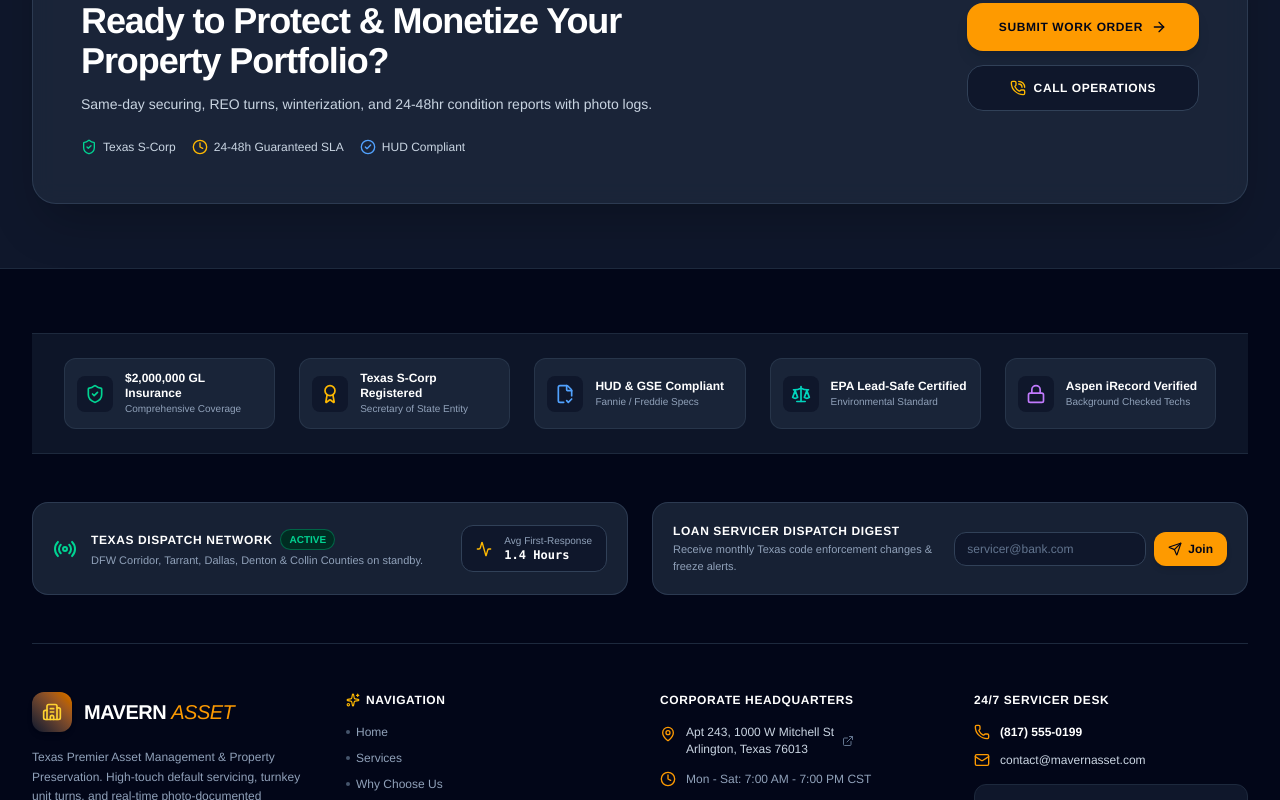
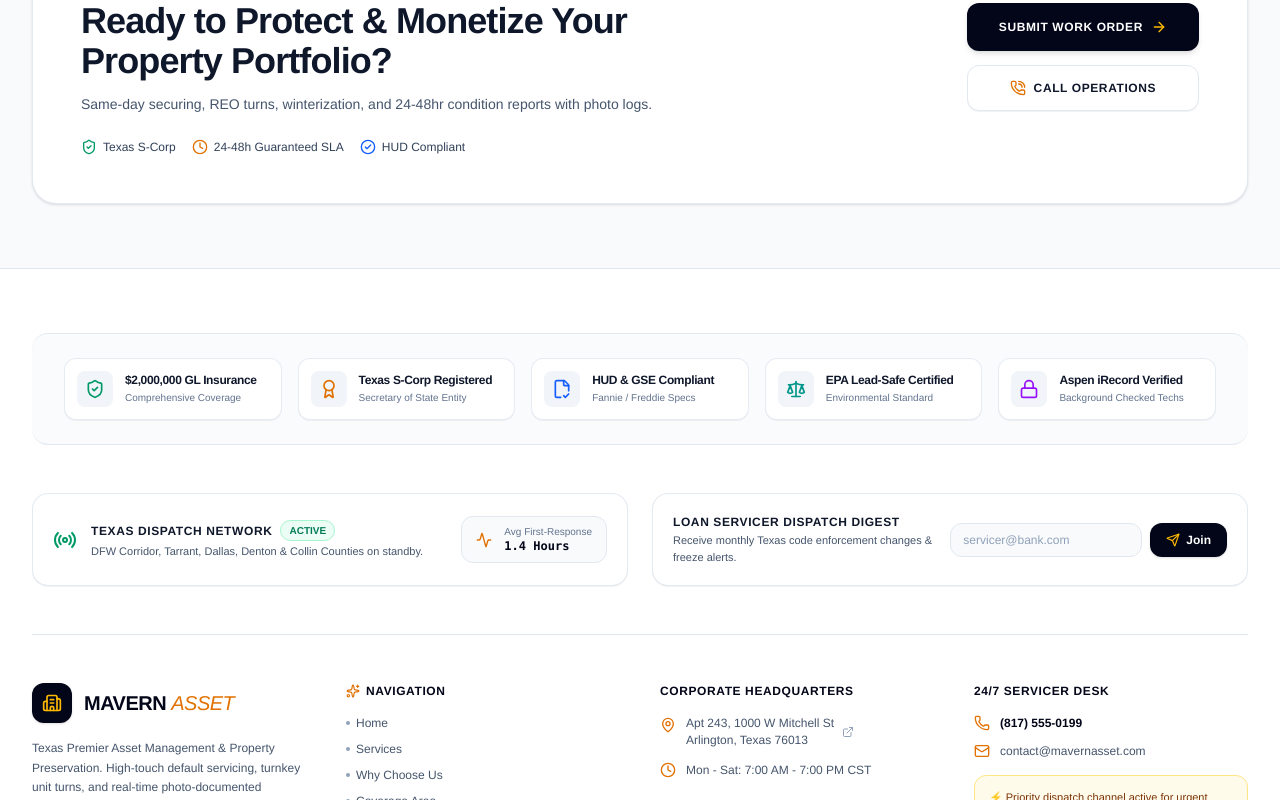
Before and after one commit to mhcybroot/mavern-asset, a React (Vite) app: page / in a window 1280 px wide. Shown: the part 4880-5680 px from the top of the page. Built offline with nearby package versions, Linux system fonts and the light colour scheme.

Commit message:
style: convert footer, cta, and trust sections to white minimalist theme

```diff
--- a/src/views/components/common/Footer.tsx
+++ b/src/views/components/common/Footer.tsx
@@ -16,42 +16,42 @@ export const Footer: React.FC = () => {
     <div className="flex flex-col">
       <PreFooterCTA />
 
-      <footer className="bg-slate-950 text-slate-400 border-t border-slate-800 pt-16 pb-12 relative overflow-hidden">
+      <footer className="bg-white text-slate-600 border-t border-slate-200 pt-16 pb-12 relative overflow-hidden">
         <div className="max-w-7xl mx-auto px-4 sm:px-6 lg:px-8 relative z-10">
           <FooterTrustStrip />
           <FooterLiveStatus />
 
-          <div className="grid grid-cols-1 md:grid-cols-2 lg:grid-cols-4 gap-10 pb-12 border-b border-slate-800">
+          <div className="grid grid-cols-1 md:grid-cols-2 lg:grid-cols-4 gap-10 pb-12 border-b border-slate-200">
             <div>
               <div className="flex items-center gap-3 mb-4">
-                <div className="w-10 h-10 rounded-xl bg-gradient-to-tr from-slate-900 to-amber-600 flex items-center justify-center text-white shadow-md">
-                  <Building2 className="w-5 h-5 text-amber-300" />
+                <div className="w-10 h-10 rounded-xl bg-slate-950 flex items-center justify-center text-white shadow-sm">
+                  <Building2 className="w-5 h-5 text-amber-400" />
                 </div>
-                <span className="text-white font-extrabold text-xl tracking-tight font-display">
-                  MAVERN <span className="text-amber-500 font-normal italic">ASSET</span>
+                <span className="text-slate-950 font-extrabold text-xl tracking-tight font-display">
+                  MAVERN <span className="text-amber-600 font-normal italic">ASSET</span>
                 </span>
               </div>
-              <p className="text-xs leading-relaxed text-slate-400 mb-5 font-normal">
+              <p className="text-xs leading-relaxed text-slate-600 mb-5 font-normal">
                 Texas Premier Asset Management & Property Preservation. High-touch default servicing, turnkey unit turns, and real-time photo-documented preservation across North Texas.
               </p>
               <a
                 href={`mailto:${COMPANY_INFO.contact.email}?subject=${encodeURIComponent("Vendor Packet & Insurance Request - MAVERN ASSET")}`}
-                className="inline-flex items-center gap-2 px-3.5 py-1.5 rounded-xl bg-slate-900 hover:bg-slate-850 border border-slate-700 text-xs text-amber-400 transition"
+                className="inline-flex items-center gap-2 px-3.5 py-1.5 rounded-xl bg-slate-50 hover:bg-slate-100 border border-slate-200 text-xs font-medium text-slate-800 transition"
               >
-                <FileText className="w-3.5 h-3.5" />
+                <FileText className="w-3.5 h-3.5 text-amber-600" />
                 <span>Request Vendor W-9 & COI</span>
               </a>
             </div>
 
             <div>
-              <h3 className="text-white font-bold text-xs tracking-wider uppercase mb-4 text-amber-400 flex items-center gap-1.5">
-                <Sparkles className="w-3.5 h-3.5 text-amber-400" /> Navigation
+              <h3 className="text-slate-950 font-bold text-xs tracking-wider uppercase mb-4 text-amber-700 flex items-center gap-1.5 font-display">
+                <Sparkles className="w-3.5 h-3.5 text-amber-600" /> Navigation
               </h3>
               <ul className="space-y-2.5 text-xs">
                 {NAV_LINKS.map((link) => (
                   <li key={link.label}>
-                    <Link to={link.path} className="hover:text-amber-400 transition-colors flex items-center gap-1.5">
-                      <span className="w-1 h-1 rounded-full bg-slate-600" />
+                    <Link to={link.path} className="text-slate-600 hover:text-slate-950 transition-colors flex items-center gap-1.5">
+                      <span className="w-1 h-1 rounded-full bg-slate-400" />
                       <span>{link.label}</span>
                     </Link>
                   </li>
@@ -60,45 +60,45 @@ export const Footer: React.FC = () => {
             </div>
 
             <div>
-              <h3 className="text-white font-bold text-xs tracking-wider uppercase mb-4 text-amber-400">
+              <h3 className="text-slate-950 font-bold text-xs tracking-wider uppercase mb-4 text-amber-700 font-display">
                 Corporate Headquarters
               </h3>
               <div className="space-y-3.5 text-xs">
                 <div className="flex items-start gap-2.5">
-                  <MapPin className="w-4 h-4 text-amber-500 shrink-0 mt-0.5" />
-                  <a href={mapUrl} target="_blank" rel="noreferrer" className="text-slate-300 hover:text-white leading-snug transition flex items-center gap-1">
+                  <MapPin className="w-4 h-4 text-amber-600 shrink-0 mt-0.5" />
+                  <a href={mapUrl} target="_blank" rel="noreferrer" className="text-slate-600 hover:text-slate-950 leading-snug transition flex items-center gap-1">
                     <span>
                       {COMPANY_INFO.address.suite}, {COMPANY_INFO.address.street}<br />
                       {COMPANY_INFO.address.city}, {COMPANY_INFO.address.state} {COMPANY_INFO.address.zip}
                     </span>
-                    <ExternalLink className="w-3 h-3 text-slate-500 shrink-0 ml-1" />
+                    <ExternalLink className="w-3 h-3 text-slate-400 shrink-0 ml-1" />
                   </a>
                 </div>
                 <div className="flex items-center gap-2.5">
-                  <Clock className="w-4 h-4 text-amber-500 shrink-0" />
-                  <span>{COMPANY_INFO.contact.dispatchHours}</span>
+                  <Clock className="w-4 h-4 text-amber-600 shrink-0" />
+                  <span className="text-slate-600">{COMPANY_INFO.contact.dispatchHours}</span>
                 </div>
               </div>
             </div>
 
             <div>
-              <h3 className="text-white font-bold text-xs tracking-wider uppercase mb-4 text-amber-400">
+              <h3 className="text-slate-950 font-bold text-xs tracking-wider uppercase mb-4 text-amber-700 font-display">
                 24/7 Servicer Desk
               </h3>
               <div className="space-y-3 text-xs">
                 <div className="flex items-center gap-2.5">
-                  <Phone className="w-4 h-4 text-amber-500 shrink-0" />
-                  <a href={`tel:${COMPANY_INFO.contact.phone.replace(/[^0-9]/g, "")}`} className="text-white hover:text-amber-400 font-bold transition">
+                  <Phone className="w-4 h-4 text-amber-600 shrink-0" />
+                  <a href={`tel:${COMPANY_INFO.contact.phone.replace(/[^0-9]/g, "")}`} className="text-slate-950 hover:text-amber-700 font-bold transition">
                     {COMPANY_INFO.contact.phone}
                   </a>
                 </div>
                 <div className="flex items-center gap-2.5">
-                  <Mail className="w-4 h-4 text-amber-500 shrink-0" />
-                  <a href={`mailto:${COMPANY_INFO.contact.email}`} className="text-slate-300 hover:text-white transition">
+                  <Mail className="w-4 h-4 text-amber-600 shrink-0" />
+                  <a href={`mailto:${COMPANY_INFO.contact.email}`} className="text-slate-600 hover:text-slate-950 transition">
                     {COMPANY_INFO.contact.email}
                   </a>
                 </div>
-                <div className="mt-4 p-3.5 rounded-xl bg-slate-900 border border-slate-800 text-[11px] text-amber-300 font-medium">
+                <div className="mt-4 p-3.5 rounded-xl bg-amber-50 border border-amber-200 text-[11px] text-amber-900 font-medium">
                   ⚡ Priority dispatch channel active for urgent freeze mitigation & code violation stays.
                 </div>
               </div>
@@ -110,10 +110,10 @@ export const Footer: React.FC = () => {
               © {new Date().getFullYear()} {COMPANY_INFO.name}. All rights reserved. | {COMPANY_INFO.legalStructure}
             </div>
             <div className="flex flex-wrap items-center gap-6">
-              <span className="hover:text-slate-300 cursor-pointer">Privacy Policy</span>
-              <span className="hover:text-slate-300 cursor-pointer">Terms of Service</span>
-              <span className="hover:text-slate-300 cursor-pointer">GSE / HUD Guidelines</span>
-              <span className="text-amber-500/90 font-medium">Equal Housing Opportunity Partner</span>
+              <span className="hover:text-slate-800 cursor-pointer">Privacy Policy</span>
+              <span className="hover:text-slate-800 cursor-pointer">Terms of Service</span>
+              <span className="hover:text-slate-800 cursor-pointer">GSE / HUD Guidelines</span>
+              <span className="text-amber-700 font-medium">Equal Housing Opportunity Partner</span>
             </div>
           </div>
         </div>
--- a/src/views/components/common/FooterLiveStatus.tsx
+++ b/src/views/components/common/FooterLiveStatus.tsx
@@ -15,50 +15,50 @@ export const FooterLiveStatus: React.FC = () => {
   };
 
   return (
-    <div className="grid grid-cols-1 lg:grid-cols-2 gap-6 pb-12 mb-12 border-b border-slate-800">
-      <div className="p-5 rounded-2xl bg-slate-800/80 border border-slate-700/80 flex flex-col sm:flex-row items-start sm:items-center justify-between gap-4">
+    <div className="grid grid-cols-1 lg:grid-cols-2 gap-6 pb-12 mb-12 border-b border-slate-200">
+      <div className="p-5 rounded-2xl bg-white border border-slate-200/90 shadow-2xs flex flex-col sm:flex-row items-start sm:items-center justify-between gap-4">
         <div className="flex items-center gap-3.5">
           <div className="relative flex items-center justify-center">
-            <span className="w-3.5 h-3.5 rounded-full bg-emerald-500 animate-ping absolute" />
-            <Radio className="w-6 h-6 text-emerald-400 relative z-10" />
+            <span className="w-3.5 h-3.5 rounded-full bg-emerald-500 animate-ping absolute opacity-75" />
+            <Radio className="w-6 h-6 text-emerald-600 relative z-10" />
           </div>
           <div>
             <div className="flex items-center gap-2">
-              <span className="text-white text-xs font-bold uppercase tracking-wider">
+              <span className="text-slate-900 text-xs font-bold uppercase tracking-wider font-display">
                 Texas Dispatch Network
               </span>
-              <span className="px-2 py-0.5 rounded-full bg-emerald-950 text-emerald-400 text-[10px] font-semibold border border-emerald-500/40">
+              <span className="px-2 py-0.5 rounded-full bg-emerald-50 text-emerald-700 text-[10px] font-bold border border-emerald-200">
                 ACTIVE
               </span>
             </div>
-            <p className="text-[11px] text-slate-400 mt-0.5">
+            <p className="text-[11px] text-slate-600 mt-0.5">
               DFW Corridor, Tarrant, Dallas, Denton & Collin Counties on standby.
             </p>
           </div>
         </div>
 
-        <div className="flex items-center gap-3 text-xs bg-slate-900 px-3.5 py-2 rounded-xl border border-slate-700 shrink-0">
-          <Activity className="w-4 h-4 text-amber-400" />
+        <div className="flex items-center gap-3 text-xs bg-slate-50 px-3.5 py-2 rounded-xl border border-slate-200 shrink-0">
+          <Activity className="w-4 h-4 text-amber-600" />
           <div>
-            <div className="text-[10px] text-slate-400">Avg First-Response</div>
-            <div className="text-white font-bold text-xs font-mono">1.4 Hours</div>
+            <div className="text-[10px] text-slate-500">Avg First-Response</div>
+            <div className="text-slate-950 font-bold text-xs font-mono">1.4 Hours</div>
           </div>
         </div>
       </div>
 
-      <div className="p-5 rounded-2xl bg-slate-800/80 border border-slate-700/80 flex flex-col sm:flex-row items-start sm:items-center justify-between gap-4">
+      <div className="p-5 rounded-2xl bg-white border border-slate-200/90 shadow-2xs flex flex-col sm:flex-row items-start sm:items-center justify-between gap-4">
         <div>
-          <h4 className="text-white text-xs font-bold uppercase tracking-wider">
+          <h4 className="text-slate-900 text-xs font-bold uppercase tracking-wider font-display">
             Loan Servicer Dispatch Digest
           </h4>
-          <p className="text-[11px] text-slate-400 mt-0.5">
+          <p className="text-[11px] text-slate-600 mt-0.5">
             Receive monthly Texas code enforcement changes & freeze alerts.
           </p>
         </div>
 
         {subscribed ? (
-          <div className="flex items-center gap-2 text-emerald-400 text-xs font-medium py-2">
-            <CheckCircle2 className="w-4 h-4" />
+          <div className="flex items-center gap-2 text-emerald-700 text-xs font-medium py-2">
+            <CheckCircle2 className="w-4 h-4 text-emerald-600" />
             <span>Subscribed successfully</span>
           </div>
         ) : (
@@ -69,13 +69,13 @@ export const FooterLiveStatus: React.FC = () => {
               placeholder="servicer@bank.com"
               value={email}
               onChange={(e) => setEmail(e.target.value)}
-              className="bg-slate-900 border border-slate-700 rounded-xl px-3 py-2 text-xs text-white placeholder-slate-500 focus:outline-none focus:border-slate-500 w-full sm:w-48"
+              className="bg-slate-50 border border-slate-200 rounded-xl px-3 py-2 text-xs text-slate-900 placeholder-slate-400 focus:outline-none focus:border-slate-400 w-full sm:w-48"
             />
             <button
               type="submit"
-              className="px-3.5 py-2 bg-amber-500 hover:bg-amber-400 text-slate-950 rounded-xl text-xs font-bold flex items-center gap-1.5 transition shrink-0 cursor-pointer shadow-md"
+              className="px-4 py-2 bg-slate-950 hover:bg-slate-850 text-white rounded-xl text-xs font-bold flex items-center gap-1.5 transition shrink-0 cursor-pointer shadow-sm"
             >
-              <Send className="w-3.5 h-3.5" />
+              <Send className="w-3.5 h-3.5 text-amber-400" />
               <span>Join</span>
             </button>
           </form>
--- a/src/views/components/common/FooterTrustStrip.tsx
+++ b/src/views/components/common/FooterTrustStrip.tsx
@@ -7,53 +7,53 @@ export const FooterTrustStrip: React.FC = () => {
       icon: ShieldCheck,
       title: "$2,000,000 GL Insurance",
       sub: "Comprehensive Coverage",
-      color: "text-emerald-400",
+      color: "text-emerald-600",
     },
     {
       icon: Award,
       title: "Texas S-Corp Registered",
       sub: "Secretary of State Entity",
-      color: "text-amber-400",
+      color: "text-amber-600",
     },
     {
       icon: FileCheck2,
       title: "HUD & GSE Compliant",
       sub: "Fannie / Freddie Specs",
-      color: "text-blue-400",
+      color: "text-blue-600",
     },
     {
       icon: Scale,
       title: "EPA Lead-Safe Certified",
       sub: "Environmental Standard",
-      color: "text-teal-400",
+      color: "text-teal-600",
     },
     {
       icon: Lock,
       title: "Aspen iRecord Verified",
       sub: "Background Checked Techs",
-      color: "text-purple-400",
+      color: "text-purple-600",
     },
   ];
 
   return (
-    <div className="border-y border-slate-800 bg-slate-900/90 py-6 mb-12">
+    <div className="border-y border-slate-200 bg-slate-50/70 py-6 mb-12 rounded-2xl">
       <div className="max-w-7xl mx-auto px-4 sm:px-6 lg:px-8">
-        <div className="grid grid-cols-2 md:grid-cols-3 lg:grid-cols-5 gap-4 sm:gap-6">
+        <div className="grid grid-cols-2 md:grid-cols-3 lg:grid-cols-5 gap-3 sm:gap-4">
           {trustItems.map((item, idx) => {
             const Icon = item.icon;
             return (
               <div
                 key={idx}
-                className="flex items-center gap-3 p-3 rounded-xl bg-slate-800/80 border border-slate-700/60 hover:border-slate-600 transition"
+                className="flex items-center gap-3 p-3 rounded-xl bg-white border border-slate-200/80 shadow-2xs hover:border-slate-300 transition"
               >
-                <div className="w-9 h-9 rounded-lg bg-slate-900 flex items-center justify-center shrink-0">
+                <div className="w-9 h-9 rounded-lg bg-slate-100 flex items-center justify-center shrink-0">
                   <Icon className={`w-5 h-5 ${item.color}`} />
                 </div>
                 <div>
-                  <div className="text-white text-xs font-bold leading-tight">
+                  <div className="text-slate-900 text-xs font-bold leading-tight font-display">
                     {item.title}
                   </div>
-                  <div className="text-[10px] text-slate-400">
+                  <div className="text-[10px] text-slate-500 mt-0.5">
                     {item.sub}
                   </div>
                 </div>
--- a/src/views/components/common/PreFooterCTA.tsx
+++ b/src/views/components/common/PreFooterCTA.tsx
@@ -7,42 +7,42 @@ export const PreFooterCTA: React.FC = () => {
   const navigate = useNavigate();
 
   return (
-    <div className="relative overflow-hidden bg-slate-900 border-t border-slate-800 py-16 text-white">
+    <div className="relative overflow-hidden bg-slate-50 border-t border-slate-200 py-16 text-slate-900">
       <div className="max-w-7xl mx-auto px-4 sm:px-6 lg:px-8 relative z-10">
-        <div className="bg-slate-800/80 border border-slate-700/80 rounded-3xl p-8 sm:p-12 shadow-2xl backdrop-blur-md flex flex-col lg:flex-row items-center justify-between gap-8">
+        <div className="bg-white border border-slate-200/90 rounded-3xl p-8 sm:p-12 shadow-sm flex flex-col lg:flex-row items-center justify-between gap-8">
 
           <div className="max-w-2xl text-center lg:text-left">
-            <div className="inline-flex items-center gap-2 px-3.5 py-1 rounded-full bg-slate-900 text-amber-400 text-xs font-bold mb-4 border border-slate-700">
-              <span className="w-2 h-2 rounded-full bg-emerald-400 animate-pulse" />
+            <div className="inline-flex items-center gap-2 px-3.5 py-1 rounded-full bg-amber-50 text-amber-800 text-xs font-bold mb-4 border border-amber-200/60">
+              <span className="w-2 h-2 rounded-full bg-emerald-500 animate-pulse" />
               <span>North Texas Active Dispatch Network</span>
             </div>
-            <h2 className="text-2xl sm:text-4xl font-extrabold text-white mb-3 font-display">
+            <h2 className="text-2xl sm:text-4xl font-extrabold text-slate-900 mb-3 font-display tracking-tight">
               Ready to Protect & Monetize Your Property Portfolio?
             </h2>
-            <p className="text-slate-300 text-xs sm:text-sm leading-relaxed font-normal">
+            <p className="text-slate-600 text-xs sm:text-sm leading-relaxed font-normal">
               Same-day securing, REO turns, winterization, and 24-48hr condition reports with photo logs.
             </p>
 
-            <div className="flex flex-wrap items-center justify-center lg:justify-start gap-4 mt-6 text-xs text-slate-300">
-              <span className="flex items-center gap-1.5"><ShieldCheck className="w-4 h-4 text-emerald-400" /> Texas S-Corp</span>
-              <span className="flex items-center gap-1.5"><Clock className="w-4 h-4 text-amber-400" /> 24-48h Guaranteed SLA</span>
-              <span className="flex items-center gap-1.5"><CheckCircle2 className="w-4 h-4 text-blue-400" /> HUD Compliant</span>
+            <div className="flex flex-wrap items-center justify-center lg:justify-start gap-4 mt-6 text-xs text-slate-700">
+              <span className="flex items-center gap-1.5"><ShieldCheck className="w-4 h-4 text-emerald-600" /> Texas S-Corp</span>
+              <span className="flex items-center gap-1.5"><Clock className="w-4 h-4 text-amber-600" /> 24-48h Guaranteed SLA</span>
+              <span className="flex items-center gap-1.5"><CheckCircle2 className="w-4 h-4 text-blue-600" /> HUD Compliant</span>
             </div>
           </div>
 
           <div className="flex flex-col sm:flex-row lg:flex-col gap-3.5 w-full sm:w-auto shrink-0">
             <button
               onClick={() => navigate("/quote")}
-              className="px-8 py-4 bg-amber-500 hover:bg-amber-400 text-slate-950 font-black text-xs uppercase tracking-wider rounded-2xl shadow-lg transition hover:scale-[1.02] flex items-center justify-center gap-2 cursor-pointer"
+              className="px-8 py-4 bg-slate-950 hover:bg-slate-850 text-white font-black text-xs uppercase tracking-wider rounded-xl shadow-md transition hover:scale-[1.02] flex items-center justify-center gap-2 cursor-pointer"
             >
               <span>Submit Work Order</span>
-              <ArrowRight className="w-4 h-4 text-slate-950" />
+              <ArrowRight className="w-4 h-4 text-amber-400" />
             </button>
             <a
               href={`tel:${COMPANY_INFO.contact.phone.replace(/[^0-9]/g, "")}`}
-              className="px-8 py-3.5 bg-slate-900 hover:bg-slate-950 text-white font-bold text-xs uppercase tracking-wider rounded-2xl border border-slate-700 flex items-center justify-center gap-2 transition"
+              className="px-8 py-3.5 bg-white hover:bg-slate-50 text-slate-900 font-bold text-xs uppercase tracking-wider rounded-xl border border-slate-200 shadow-2xs flex items-center justify-center gap-2 transition"
             >
-              <PhoneCall className="w-4 h-4 text-amber-400" />
+              <PhoneCall className="w-4 h-4 text-amber-600" />
               <span>Call Operations</span>
             </a>
           </div>
```
